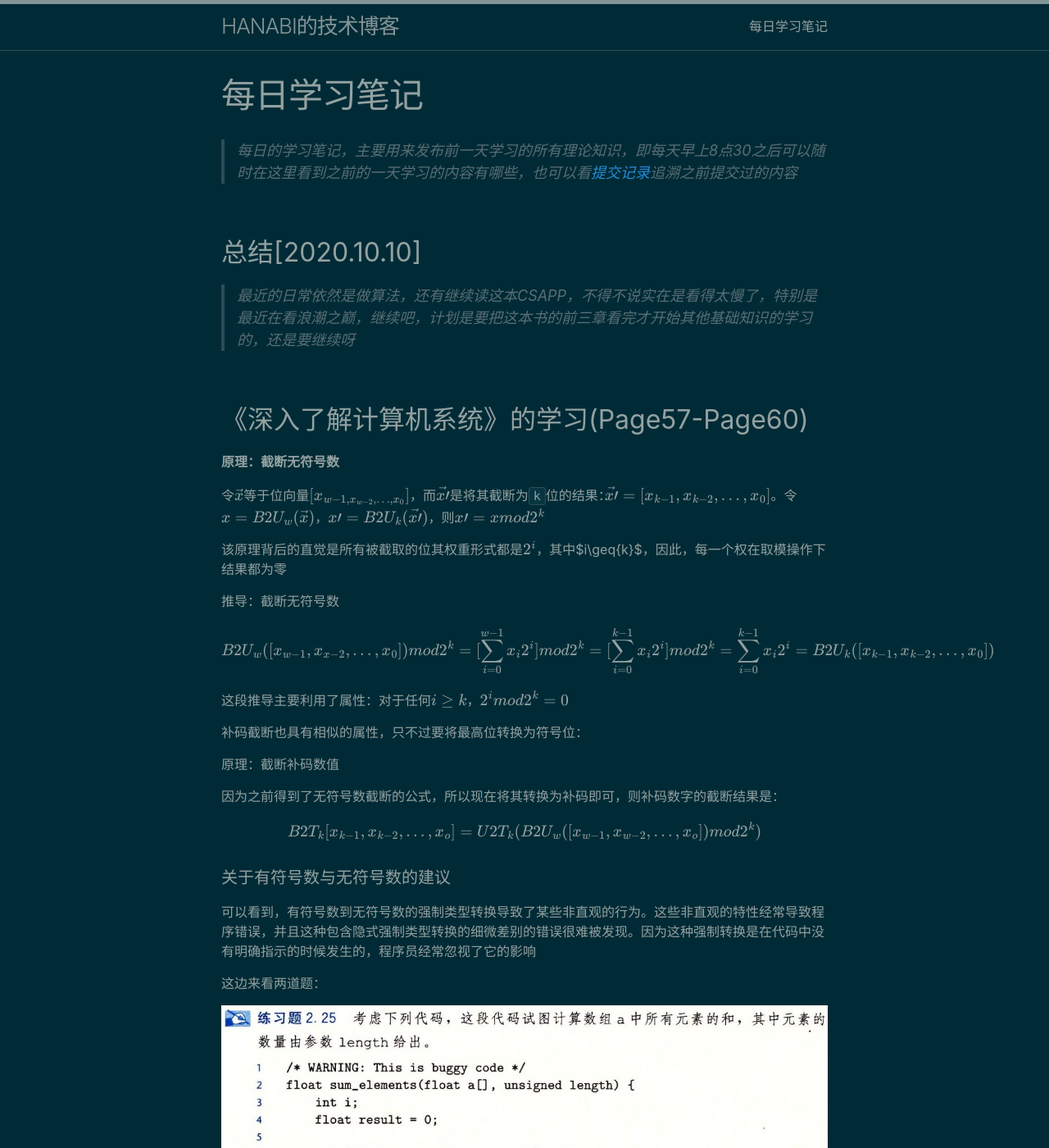
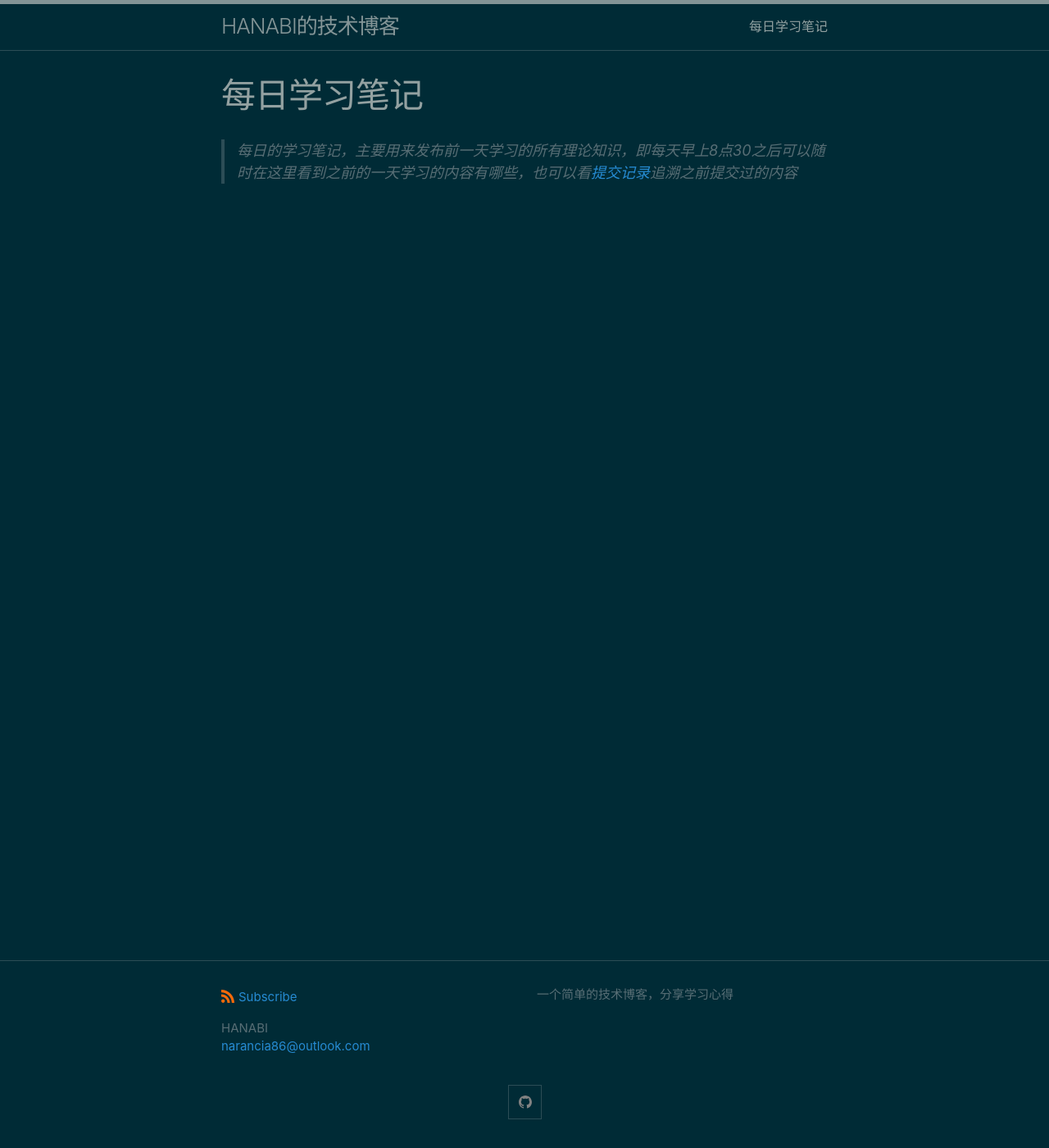
Before and after one commit to KamenRiderKuuga/kamenriderkuuga.github.io, a Jekyll site: the page built from notebook.md, in a window 1280 px wide and 1400 px high. Shown: the whole window at 82% size. Built offline with Jekyll 4.4.1, drawn with Linux system fonts in a browser that asks for light colours; some of the changed text lies outside the part shown.

Commit message:
Update notebook.md

```diff
--- a/notebook.md
+++ b/notebook.md
@@ -6,58 +6,3 @@ usemathjax: true
 ---
 
 > 每日的学习笔记，主要用来发布前一天学习的所有理论知识，即每天早上8点30之后可以随时在这里看到之前的一天学习的内容有哪些，也可以看[提交记录](https://github.com/GadHao/gadhao.github.io/commits/master)追溯之前提交过的内容
-
-## 总结[2020.10.10]
-
-> 最近的日常依然是做算法，还有继续读这本CSAPP，不得不说实在是看得太慢了，特别是最近在看浪潮之巅，继续吧，计划是要把这本书的前三章看完才开始其他基础知识的学习的，还是要继续呀
-
-## 《深入了解计算机系统》的学习(Page57-Page60)
-
-**原理：截断无符号数**
-
-令$$\vec{x}$$等于位向量$$[x_{w-1,x_{w-2},…,x_0}]$$，而$$\vec{x′}$$是将其截断为`k`位的结果：$$\vec{x′}=[x_{k-1},x_{k-2},…,x_0]$$。令$$x=B2U_w(\vec{x})$$，$$x′=B2U_k(\vec{x′})$$，则$$x′=xmod 2^k$$
-
-该原理背后的直觉是所有被截取的位其权重形式都是$$2^i$$，其中$i\geq{k}$，因此，每一个权在取模操作下结果都为零
-
-推导：截断无符号数
-
-$$
-B2U_w([x_{w-1},x_{x-2},…,x_0]) mod 2^k=[\sum^{w-1}_{i=0}x_i2^i]mod2^k\\
-=[\sum^{k-1}_{i=0}x_i2^i]mod2^k\\
-=\sum^{k-1}_{i=0}x_i2^i\\
-=B2U_k([x_{k-1},x_{k-2},…,x_0])
-$$
-
-这段推导主要利用了属性：对于任何$$i\geq{k}$$，$$2^imod2^k=0$$
-
-补码截断也具有相似的属性，只不过要将最高位转换为符号位：
-
-原理：截断补码数值
-
-因为之前得到了无符号数截断的公式，所以现在将其转换为补码即可，则补码数字的截断结果是：
-
-$$B2T_k[x_{k-1},x_{k-2},…,x_o]=U2T_k(B2U_w([x_{w-1},x_{w-2},…,x_o])mod2^k)$$
-
-
-
-#### 关于有符号数与无符号数的建议
-
-可以看到，有符号数到无符号数的强制类型转换导致了某些非直观的行为。这些非直观的特性经常导致程序错误，并且这种包含隐式强制类型转换的细微差别的错误很难被发现。因为这种强制转换是在代码中没有明确指示的时候发生的，程序员经常忽视了它的影响
-
-这边来看两道题：
-
-![](/assets/img/CSAPP-47.JPG)
-
-首先我们在之前了解到*执行一个运算时，如果它的一个运算数是有符号的而另一个是无符号的，那么C语言会隐式地将有符号参数强制类型转换为无符号数，并假设这两个数都是非负的，来执行这个运算。*
-
-所以这里当`length`为0时，把`length-1`看成无符号的0加上有符号的-1，又因为我们知道补码转换成有符号数的转换公式是$$T2U_w(x)=x+x_{w-1}2^w$$，所以这里的结果相当于$$-1+1×2^{32}=4,294,967,295$$，所以会遇到错误，这里有很多种改法，只要避免了这种情况就行了，比如在这里先判断`length`的值，如果等于0，直接`return result`
-
-![](/assets/img/CSAPP-48.JPG)
-
-A. 在`strlen(t)`大于`strlen(s)`时会出现步正确的结果
-
-B. 因为两个无符号数相减，最后的结果也是无符号数，而此时本来应该输出一个负数，所以这里会用得到相应补码数对应的无符号数，答案会不直观
-
-C. 改成直接比较，把`return strlen(s) - strlen(t) > 0;`改成`return strlen(s) > strlen(t)`
-
-<br><br><br><br><br><br>
```
